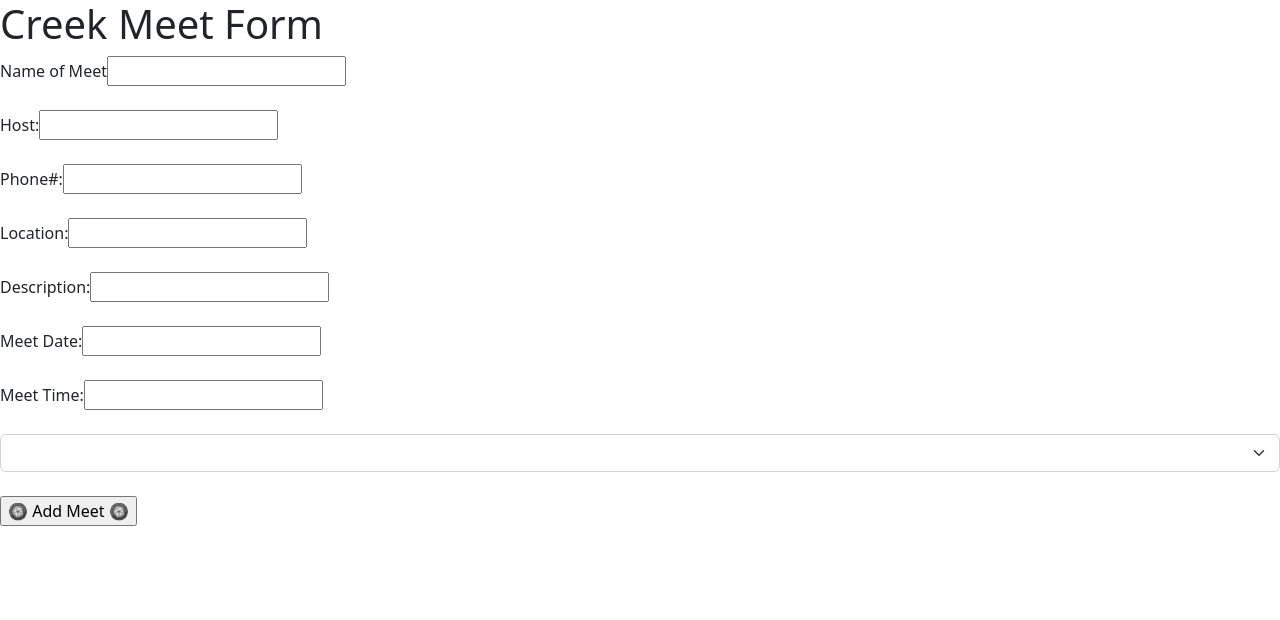
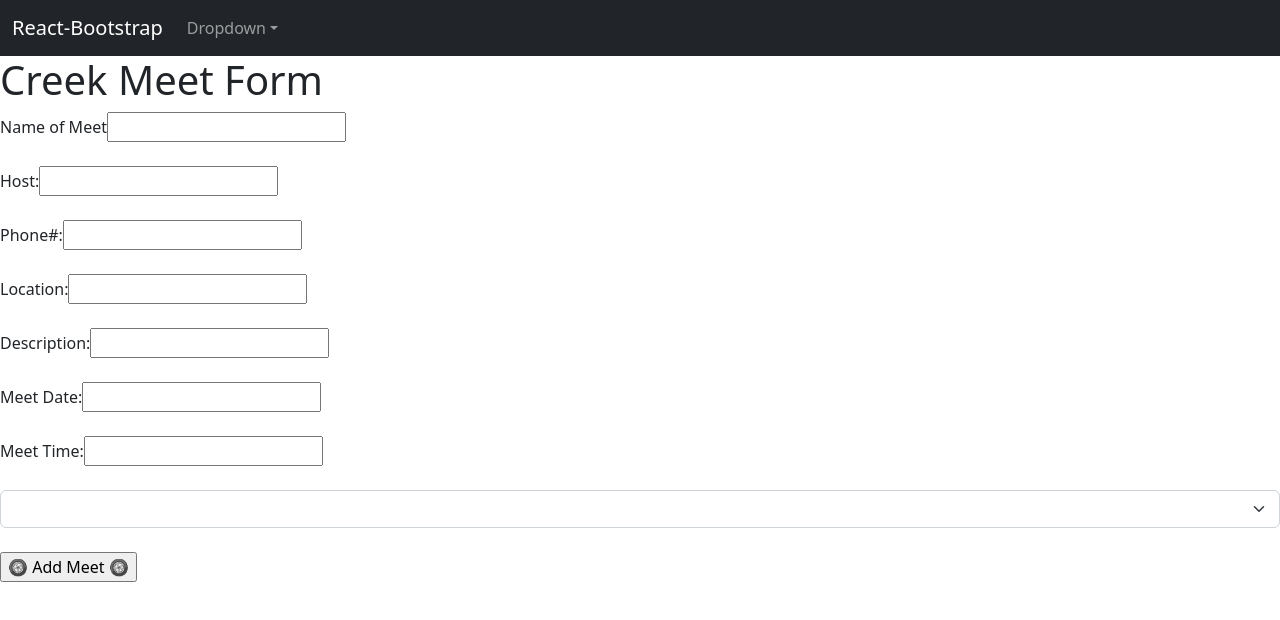
Before and after one commit to kanielDT/finalproject-web, a React (Create React App) app: page /meets in a window 1280 px wide. Shown: the top 620 px of the page. Built offline with nearby package versions, Linux system fonts and the light colour scheme.

Commit message:
routed a navbar to the top ofmy react web-app

```diff
--- a/package.json
+++ b/package.json
@@ -9,6 +9,7 @@
     "bootstrap": "^5.2.3",
     "react": "^18.2.0",
     "react-bootstrap": "^2.7.4",
+    "react-bootstrap-icons": "^1.10.3",
     "react-dom": "^18.2.0",
     "react-router-dom": "^6.11.1",
     "react-scripts": "5.0.1",
--- a/src/App.js
+++ b/src/App.js
@@ -1,11 +1,11 @@
 import { useState } from 'react';
 import { BrowserRouter, Routes, Route, } from 'react-router-dom';
-import MeetsPanel from './scenes/MeetsPanel';
 import MeetsForm from './scenes/MeetsForm';
 import Navbar from './scenes/NavBar';
 import MeetsList from './scenes/MeetsList';
 import Footer from './scenes/Footer'
 import 'bootstrap/dist/css/bootstrap.min.css';
+import NavBar from './scenes/NavBar';
 
 function App() {
 
@@ -15,6 +15,7 @@ function App() {
   return (
     <>
       <BrowserRouter>
+        <NavBar />
         <Routes>
           <Route path='/' element={<MeetsList meets={meets} setMeets={setMeets} />} />
           <Route path='/meets' element={<MeetsForm setMeets={setMeets} />} />
--- a/src/scenes/MeetsDelete.jsx
+++ b/src/scenes/MeetsDelete.jsx
@@ -1,11 +1,27 @@
-export default function MeetsDelete({ setMeets }) {
+import { Button } from "react-bootstrap"
+import { Trash } from "react-bootstrap-icons"
+
+export default function MeetsDelete({ setMeets, meetId }) {
 
     const handleDelete = (e) => {
         e.preventDefault()
+        fetch(`https://car-meets-kdt.web.app/deletemeets/${meetId}`, {
+            // fetch(`http://127.0.0.1:5000/deletemeets/${meetId}`, {
+            method: "DELETE",
+            headers: {
+                "Content-Type": "application/json"
+            }
+        })
+            .then(res => res.json())
+            .then(setMeets)
+            .catch(alert)
     }
 
     return (
         <>
+            <Button variant="outline-danger" onClick={handleDelete} >
+                <Trash />
+            </Button>
         </>
     )
 }
--- a/src/scenes/MeetsForm.jsx
+++ b/src/scenes/MeetsForm.jsx
@@ -3,7 +3,7 @@ import { useState } from "react"
 import { Form } from "react-bootstrap"
 import { useNavigate } from "react-router-dom"
 
-export default function MeetsForm({ setMeets }) {
+export default function MeetsForm() {
 
     const [title, setTitle] = useState("")
     const [hostName, setHostName] = useState("")
--- a/src/scenes/MeetsList.jsx
+++ b/src/scenes/MeetsList.jsx
@@ -1,16 +1,16 @@
 import { useEffect } from "react"
 import MeetsPanel from "./MeetsPanel"
-import { Container, Row, Col, } from "react-bootstrap"
+import { Container, Row } from "react-bootstrap"
 
 
-export default function ({ meets, setMeets }) {
+export default function MeetsList({ meets, setMeets }) {
 
 
     useEffect(() => {
         fetch("https://car-meets-kdt.web.app/meets")
             .then(resp => resp.json())
             .then(data => {
-                console.log(data)
+                // console.log(data)
                 setMeets(data)
             })
             .catch(alert)
@@ -19,13 +19,15 @@ export default function ({ meets, setMeets }) {
     return (
         <>
             <Container>
-                <h1>Upcoming Meets</h1>
+                <h1>Creek Car-Meets</h1>
                 <Row>
 
                     {!meets
                         ? "Loading..."
-                        : meets.map(meet =>
-                            <MeetsPanel key={meets.id} meets={meet} />
+                        : meets.map(meet => {
+                            console.log(meet)
+                            return <MeetsPanel setMeets={setMeets} key={meet._id} meets={meet} />
+                        }
                         )
                     }
 
--- a/src/scenes/MeetsPanel.jsx
+++ b/src/scenes/MeetsPanel.jsx
@@ -1,11 +1,13 @@
 import { Card, Container, Row, Col } from "react-bootstrap";
+import MeetsDelete from "./MeetsDelete";
 
-export default function MeetsPanel({ meets }) {
+export default function MeetsPanel({ setMeets, meets, }) {
     return (
-        <Col style={{ width: '18rem' }}>
+        <Col sm={12} md={6} lg={4} >
             <Card>
-                <h2 className="mb-2 text-muted">{meets.hostName} </h2>
                 <h3 className="mb-2 text-muted"> {meets.title} </h3>
+                <h2 className="mb-2 text-muted" >{meets.hostName} </h2>
+                <Card.Body>
                     <Card.Text>
                         <p className="mb-2 text-muted"> Description: {meets.description} </p>
                         <p className="mb-2 text-muted"> Location: {meets.location} </p>
@@ -13,8 +15,9 @@ export default function MeetsPanel({ meets }) {
                         <p className="mb-2 text-muted"> Date: {meets.date} </p>
                         <p className="mb-2 text-muted"> Time: {meets.time} </p>
                         <p className="mb-2 text-muted"> { } </p>
-                    <button>delete</button>
+                        <MeetsDelete setMeets={setMeets} meetId={meets._id} />
                     </Card.Text>
+                </Card.Body>
             </Card>
         </Col>
     )
--- a/src/scenes/NavBar.jsx
+++ b/src/scenes/NavBar.jsx
@@ -1,5 +1,31 @@
-export default function Navbar() {
+import { Navbar, NavDropdown, Container, Nav } from "react-bootstrap"
+
+export default function NavBar() {
     return (
-        <header>Navbar</header>
+        <Navbar variant="dark" bg="dark" expand="lg">
+            <Container fluid>
+                <Navbar.Brand href="#home">React-Bootstrap</Navbar.Brand>
+                <Navbar.Toggle aria-controls="navbar-dark-example" />
+                <Navbar.Collapse id="navbar-dark-example">
+                    <Nav>
+                        <NavDropdown
+                            id="nav-dropdown-dark-example"
+                            title="Dropdown"
+                            menuVariant="dark"
+                        >
+                            <NavDropdown.Item href="#action/3.1">Action</NavDropdown.Item>
+                            <NavDropdown.Item href="#action/3.2">
+                                Another action
+                            </NavDropdown.Item>
+                            <NavDropdown.Item href="#action/3.3">Something</NavDropdown.Item>
+                            <NavDropdown.Divider />
+                            <NavDropdown.Item href="#action/3.4">
+                                Separated link
+                            </NavDropdown.Item>
+                        </NavDropdown>
+                    </Nav>
+                </Navbar.Collapse>
+            </Container>
+        </Navbar>
     )
 }
```
Also changed, not shown: 1 other file (tests, documents, lock files or other folders). Lines whose indentation alone changed are shown as unchanged.
